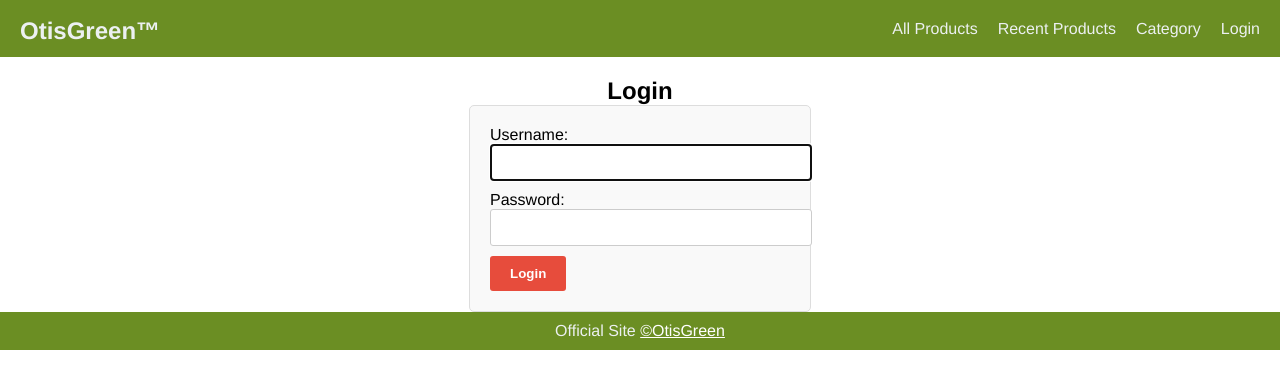
After one commit to rithikseth123/rithikseth123-github.io, a Django app: page /accounts/login/ in a window 1280 px wide. The commit adds this page. Shown: the top 389 px of the page. Run offline with Django 4.2, Linux system fonts and the light colour scheme.

Commit message:
intial commit

```diff
--- a/ecommerce/settings.py
+++ b/ecommerce/settings.py
@@ -38,7 +38,6 @@ INSTALLED_APPS = [
     'django.contrib.sessions',
     'django.contrib.messages',
     'django.contrib.staticfiles',
-
 ]
 
 MIDDLEWARE = [
--- a/templates/base.html
+++ b/templates/base.html
@@ -21,7 +21,7 @@
                 <a href="{% url "all-product" %}" class="menu-item">All Products</a>
                 <a href="{% url "recent-product" %}" class="menu-item">Recent Products</a>
                 <a href="{% url "category" %}" class="menu-item">Category</a>
-                <a href="{% url "category" %}" class="menu-item">Login</a>
+                <a href="{% url "login" %}" class="menu-item">Login</a>
                 {% comment %} <a href="{% url "add-product" %}" class="menu-item">Add product</a> {% endcomment %}
             </nav>
         </header>
--- /dev/null
+++ b/website/static/website/form.css
@@ -0,0 +1,33 @@
+/* styles.css */
+
+form {
+    max-width: 300px;
+    margin: 0 auto;
+    padding: 20px;
+    background-color: #f9f9f9;
+    border: 1px solid #ddd;
+    border-radius: 5px;
+}
+
+form input[type="text"],
+form input[type="password"] {
+    width: 100%;
+    padding: 10px;
+    margin-bottom: 10px;
+    border: 1px solid #ccc;
+    border-radius: 3px;
+}
+
+form button {
+    padding: 10px 20px;
+    background-color: #e74c3c;
+    color: #fff;
+    border: none;
+    border-radius: 3px;
+    cursor: pointer;
+    font-weight: bold;
+}
+
+form button:hover {
+    background-color: #0056b3;
+}
--- /dev/null
+++ b/website/templates/registration/login.html
@@ -0,0 +1,11 @@
+{% extends "base.html" %}
+{% load static %}
+{% block content %}
+    <link rel="stylesheet" href="{% static "website/form.css" %}">
+    <h2 style="text-align:center;">Login</h2>
+    <form method="post">
+        {% csrf_token %}
+        {{ form.as_p }}
+        <button type="submit">Login</button>
+    </form>
+{% endblock %}
```
Also changed, not shown: db.sqlite3, index.html (added).
